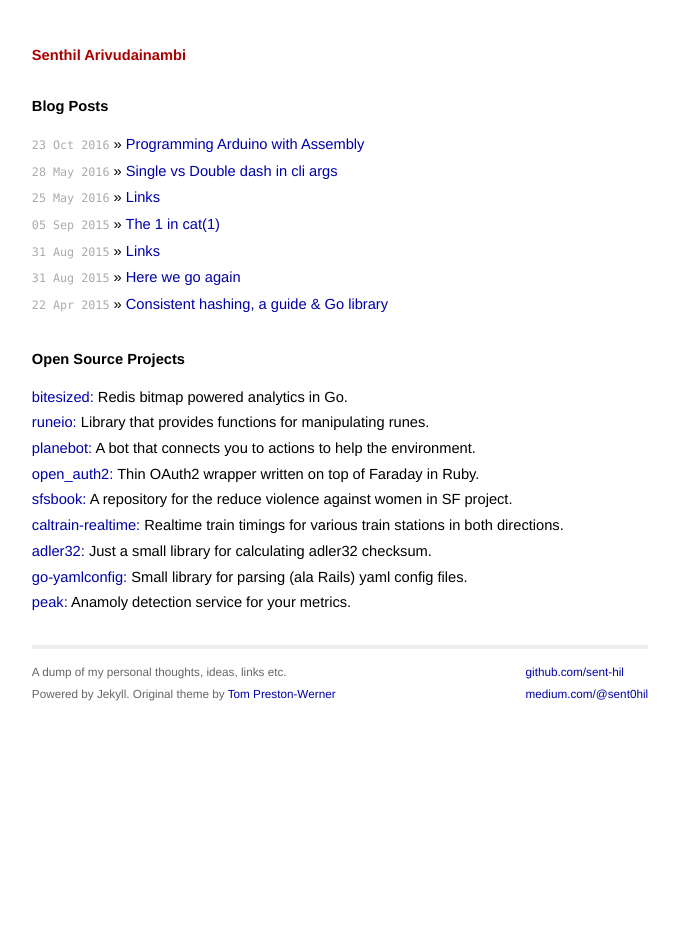
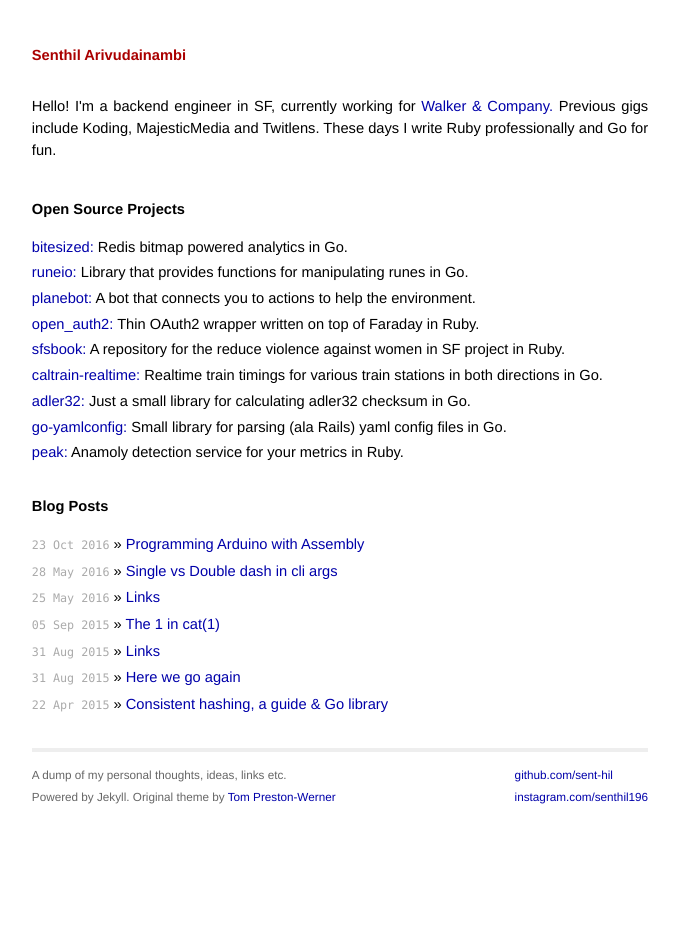
Before and after one commit to sent-hil/sent-hil.github.io, a Jekyll site: the page built from index.html, in a window 1280 px wide. Shown: the whole page, without its empty margins (300-979 px from the left). Built offline with Jekyll 4.4.1, drawn with Linux system fonts in a browser that asks for light colours.

Commit message:
rearrange home page

```diff
--- a/_layouts/default.html
+++ b/_layouts/default.html
@@ -24,15 +24,15 @@
     <div class="contact-left">
       <p>
         A dump of my personal thoughts, ideas, links etc.<br />
-        Powered by Jekyll. Original theme by <a href="http://tom.preston-werner.com/">Tom Preston-Werner</a>
+        Powered by Jekyll. Original theme by <a target="_blank" href="http://tom.preston-werner.com/">Tom Preston-Werner</a>
       </p>
 
     </div>
 
     <div class="contact-right">
       <p>
-        <a href="https://github.com/sent-hil">github.com/sent-hil</a><br />
-        <a href="https://medium.com/@sent0hil">medium.com/@sent0hil</a><br />
+        <a target="_blank" href="https://github.com/sent-hil">github.com/sent-hil</a><br />
+        <a target="_blank" href="https://www.instagram.com/senthil196/">instagram.com/senthil196</a><br />
       </p>
     </div>
   </div>
--- a/index.html
+++ b/index.html
@@ -2,25 +2,27 @@
 layout: default
 title: Senthil Arivudainambi
 ---
+<p>Hello! I'm a backend engineer in SF, currently working for <a href="http://walkerandcompany.com/">Walker & Company.</a> Previous gigs include Koding, MajesticMedia and Twitlens. These days I write Ruby professionally and Go for fun.</p>
+<br>
 
 <div id="home">
+  <h1>Open Source Projects</h1>
+  <ul class="posts">
+    <li><a target="blank" href="https://github.com/sent-hil/bitesized/">bitesized:</a> Redis bitmap powered analytics in Go.</li>
+    <li><a target="blank" href="https://github.com/sent-hil/runeio">runeio:</a> Library that provides functions for manipulating runes in Go.</li>
+    <li><a target="blank" href="https://github.com/sfbrigade/planetbot">planebot:</a> A bot that connects you to actions to help the environment.</li>
+    <li><a target="blank" href="https://github.com/sent-hil/open_auth2">open_auth2:</a> Thin OAuth2 wrapper written on top of Faraday in Ruby.</li>
+    <li><a target="blank" href="https://github.com/sfbrigade/sfsbook">sfsbook:</a> A repository for the reduce violence against women in SF project in Ruby.</li>
+    <li><a target="blank" href="https://github.com/sent-hil/caltrain-realtime">caltrain-realtime:</a> Realtime train timings for various train stations in both directions in Go.</li>
+    <li><a target="blank" href="https://github.com/sent-hil/adler32">adler32:</a> Just a small library for calculating adler32 checksum in Go.</li>
+    <li><a target="blank" href="https://github.com/sent-hil/go-yamlconfig">go-yamlconfig:</a> Small library for parsing (ala Rails) yaml config files in Go.</li>
+    <li><a target="blank" href="https://github.com/sent-hil/peak">peak:</a> Anamoly detection service for your metrics in Ruby.</li>
+  </ul>
+
   <h1>Blog Posts</h1>
   <ul class="posts">
     {% for post in site.posts %}
       <li><span>{{ post.date | date_to_string }}</span> &raquo; <a href="{{ post.url }}">{{ post.title }}</a></li>
     {% endfor %}
   </ul>
-
-  <h1>Open Source Projects</h1>
-  <ul class="posts">
-    <li><a href="https://github.com/sent-hil/bitesized/">bitesized:</a> Redis bitmap powered analytics in Go.</li>
-    <li><a href="https://github.com/sent-hil/runeio">runeio:</a> Library that provides functions for manipulating runes.</li>
-    <li><a href="https://github.com/sfbrigade/planetbot">planebot:</a> A bot that connects you to actions to help the environment.</li>
-    <li><a href="https://github.com/sent-hil/open_auth2">open_auth2:</a> Thin OAuth2 wrapper written on top of Faraday in Ruby.</li>
-    <li><a href="https://github.com/sfbrigade/sfsbook">sfsbook:</a> A repository for the reduce violence against women in SF project.</li>
-    <li><a href="https://github.com/sent-hil/caltrain-realtime">caltrain-realtime:</a> Realtime train timings for various train stations in both directions.</li>
-    <li><a href="https://github.com/sent-hil/adler32">adler32:</a> Just a small library for calculating adler32 checksum.</li>
-    <li><a href="https://github.com/sent-hil/go-yamlconfig">go-yamlconfig:</a> Small library for parsing (ala Rails) yaml config files.</li>
-    <li><a href="https://github.com/sent-hil/peak">peak:</a> Anamoly detection service for your metrics.</li>
-  </ul>
 </div>
```
